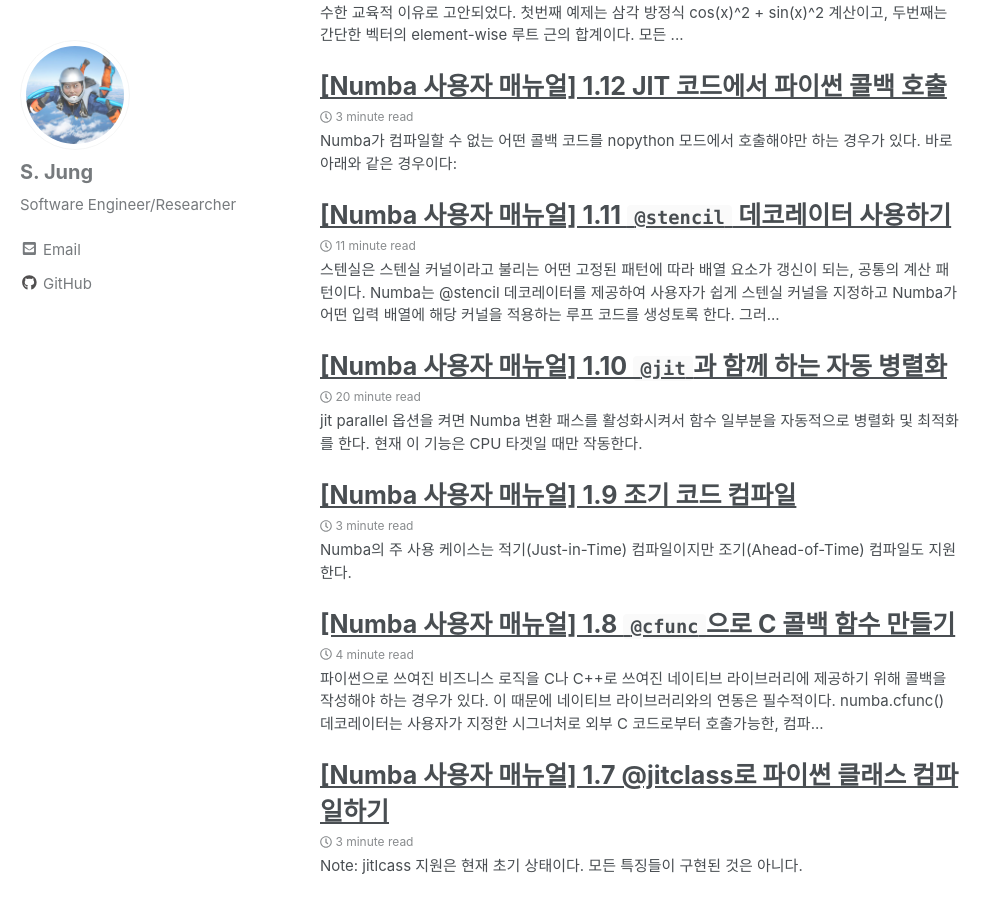
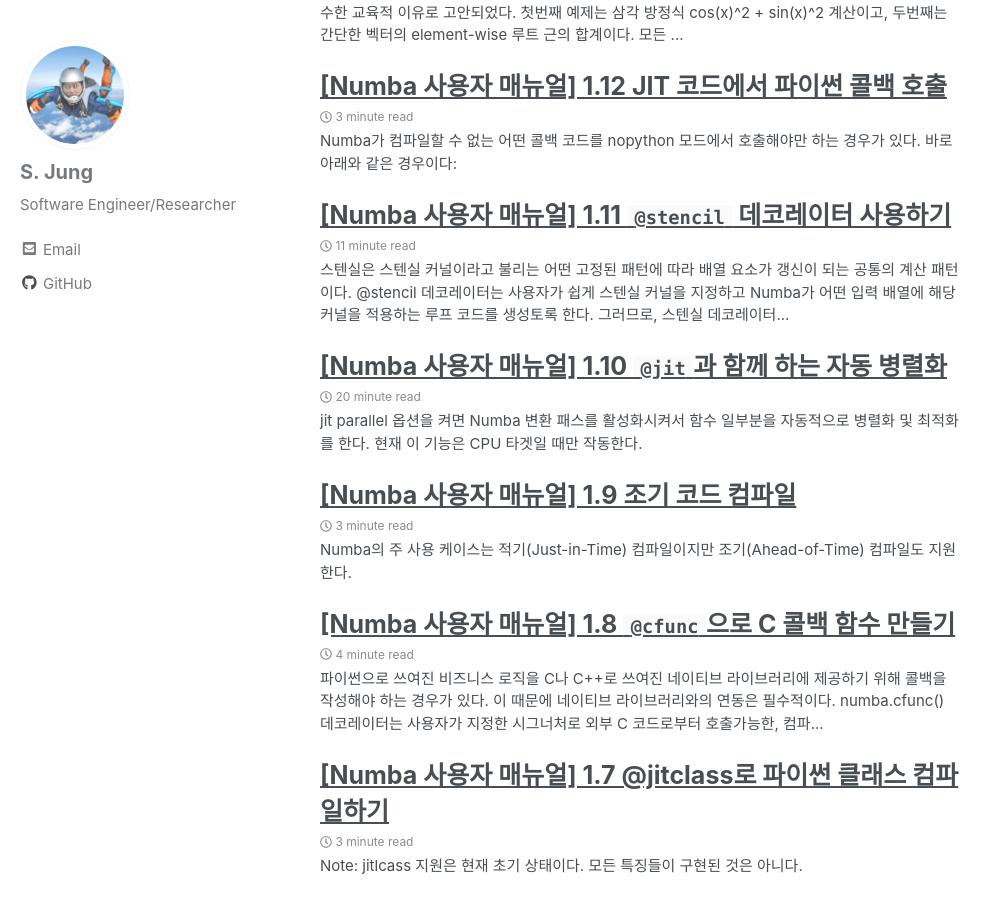
Before and after one commit to GuruJung/GuruJung.github.io, a Jekyll site: the page built from _pages/tag-archive.md, in a window 1280 px wide and 900 px high, scrolled down 984 px. Shown: the whole window, without its empty margins (0-1001 px from the left). Built offline with Jekyll 4.4.1, drawn with Linux system fonts in a browser that asks for light colours; nearby versions of some CDN libraries; some of the changed text lies outside the part shown.

Commit message:
Update 2019-06-08-numba_user_stencil.md

```diff
--- a/_posts/2019-06-08-numba_user_stencil.md
+++ b/_posts/2019-06-08-numba_user_stencil.md
@@ -1,6 +1,6 @@
 ---
 title: '[Numba 사용자 매뉴얼] 1.11 `@stencil` 데코레이터 사용하기'
-strapline: "스텐실은 스텐실 커널이라고 불리는 어떤 고정된 패턴에 따라 배열 요소가 갱신이 되는, 공통의 계산 패턴이다."
+strapline: "스텐실은 스텐실 커널이라고 불리는 어떤 고정된 패턴에 따라 배열 요소가 갱신이 되는 공통의 계산 패턴이다."
 header:
   overlay_image: /assets/images/index/python.jpg
 categories:
@@ -17,11 +17,11 @@
 last_modified_at:
 ---
 
-스텐실은 스텐실 커널이라고 불리는 어떤 고정된 패턴에 따라 배열 요소가 갱신이 되는, 공통의 계산 패턴이다.
-Numba는 `@stencil` 데코레이터를 제공하여 사용자가 쉽게 스텐실 커널을 지정하고 Numba가 어떤 입력 배열에 해당 커널을 적용하는
+스텐실은 스텐실 커널이라고 불리는 어떤 고정된 패턴에 따라 배열 요소가 갱신이 되는 공통의 계산 패턴이다.
+`@stencil` 데코레이터는 사용자가 쉽게 스텐실 커널을 지정하고 Numba가 어떤 입력 배열에 해당 커널을 적용하는
 루프 코드를 생성토록 한다.
 그러므로, 스텐실 데코레이터는 좀더 명백하고 좀더 간결한 코드를 유지하고,
-[parallel_jit_option]과 결합하여 스텐실 실행을 병렬화함으로써 성능을 좀 더 높인다.
+[parallel 옵션][parallel_jit_option]과 결합하여 스텐실 실행을 병렬화함으로써 성능을 좀 더 높인다.
 
 ## 기본 사용법
 
```
